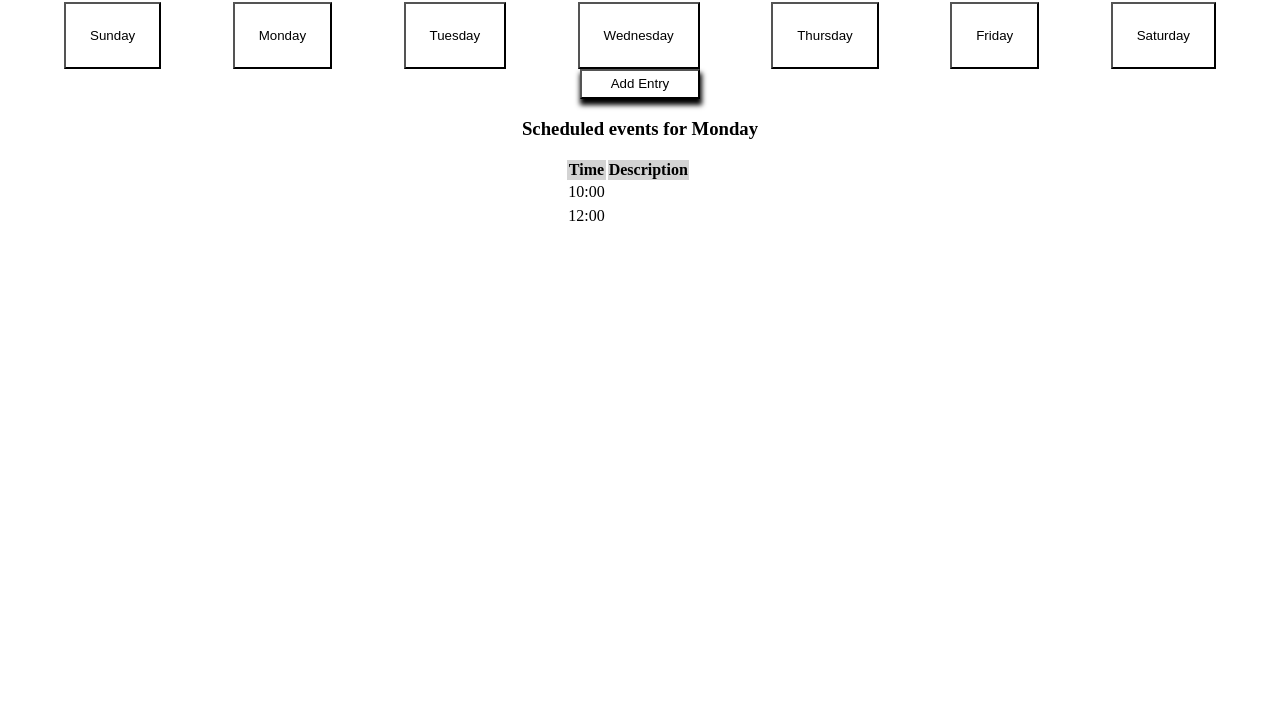
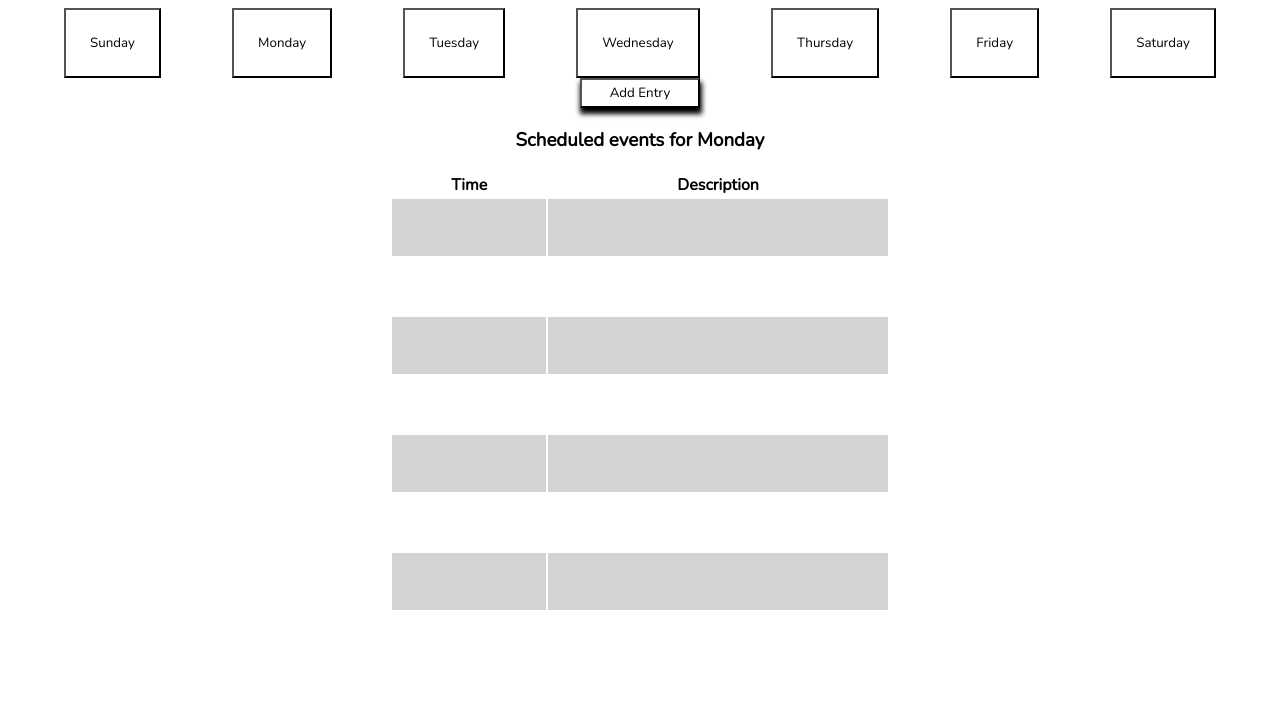
Before and after one commit to Paolo-DM/week-planner, a website: page index.html in a window 1280 px wide. Shown: the part 86-800 px from the top of the page. Drawn offline with nearby package versions, Linux system fonts and the light colour scheme.

Commit message:
In Progress.

```diff
--- a/index.html
+++ b/index.html
@@ -6,6 +6,9 @@
   <title>Week Planner</title>
   <link rel="stylesheet" href="styles.css">
   <link rel="stylesheet" href="layout.css">
+  <link rel="preconnect" href="https://fonts.googleapis.com">
+  <link rel="preconnect" href="https://fonts.gstatic.com" crossorigin>
+  <link href="https://fonts.googleapis.com/css2?family=Nunito&display=swap" rel="stylesheet">
 </head>
 <body>
   <div class="container">
@@ -29,40 +32,46 @@
     </div>
     <div class="row justify-content-center">
       <table class="table">
+        <thead>
           <tr>
             <th>Time</th>
             <th>Description</th>
           </tr>
+        </thead>
+        <tbody>
           <tr>
-          <td>10:00</td>
-          <td></td>
-          <td></td>
-          <td></td>
-          <td></td>
-          <td></td>
             <td></td>
             <td></td>
           </tr>
           <tr>
+            <td></td>
+            <td></td>
           </tr>
           <tr>
-          <td>12:00</td>
+            <td></td>
+            <td></td>
           </tr>
           <tr>
-
+            <td></td>
+            <td></td>
           </tr>
           <tr>
-
+            <td></td>
+            <td></td>
           </tr>
           <tr>
-
+            <td></td>
+            <td></td>
           </tr>
           <tr>
-
+            <td></td>
+            <td></td>
           </tr>
           <tr>
-
+            <td></td>
+            <td></td>
           </tr>
+        </tbody>
       </table>
     </div>
 
--- a/styles.css
+++ b/styles.css
@@ -1,3 +1,7 @@
+* {
+  font-family: "Nunito", sans-serif;
+}
+
 .button-add-entry {
   width: 120px;
   height: 30px;
@@ -60,6 +64,16 @@ h2 {
   text-align: center;
 }
 
-tr:nth-child(odd) {
+tbody > tr:nth-child(odd) {
   background-color: lightgrey;
 }
+
+/* td {
+  width: 80px;
+  height: 40px;
+} */
+
+.table {
+  width: 500px;
+  height: 500px;
+}
```
Lines whose indentation alone changed are shown as unchanged.
